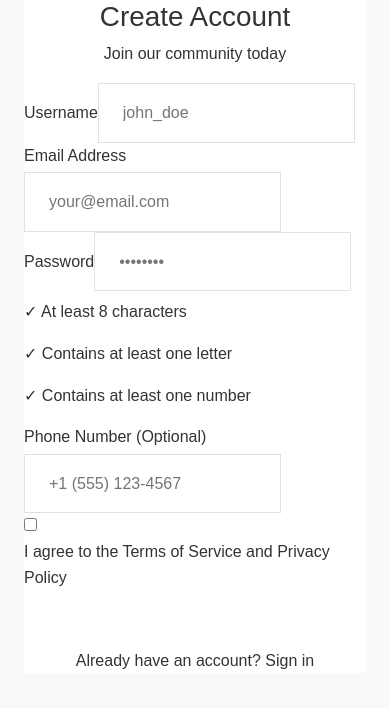
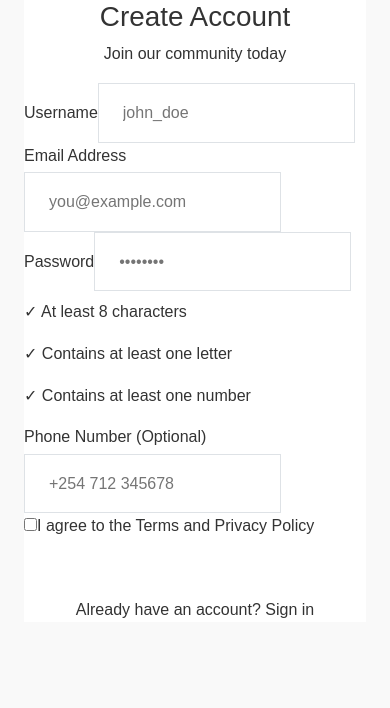
Before and after one commit to Opiii16/Prosper, a React (Create React App) app: page /signup in a window 390 px wide. Shown: the top 708 px of the page. Built offline with nearby package versions, Linux system fonts and the light colour scheme.

Commit message:
Update Signup.jsx

```diff
--- a/src/components/Signup.jsx
+++ b/src/components/Signup.jsx
@@ -40,7 +40,12 @@
     setSuccess('');
 
     try {
-      const response = await axios.post('https://prosperv21.pythonanywhere.com/api/signup', formData);
+      const response = await axios.post('https://prosperv21.pythonanywhere.com/api/signup', {
+        username: formData.username,
+        email: formData.email,
+        password: formData.password,
+        phone: formData.phone
+      });
 
       setSuccess('Account created successfully! Redirecting...');
       setFormData({
@@ -53,7 +58,7 @@
       if (response.data.token) {
         localStorage.setItem('token', response.data.token);
         setTimeout(() => {
-          window.location.href = '/'; // ✅ Redirect to homepage
+          window.location.href = '/'; // redirect to homepage
         }, 2000);
       }
     } catch (err) {
@@ -76,26 +81,29 @@
 
   return (
     <div className="min-h-screen bg-gradient-to-br from-blue-100 to-indigo-200 flex items-center justify-center px-4">
-      <div className="w-full max-w-lg bg-white shadow-2xl rounded-2xl p-8 sm:p-10">
+      <div className="bg-white rounded-2xl shadow-2xl w-full max-w-md p-8 sm:p-10">
         <div className="text-center mb-8">
           <h1 className="text-3xl font-bold text-gray-900 mb-2">Create Account</h1>
           <p className="text-gray-600">Join our community today</p>
         </div>
 
+        {/* Status Messages */}
         {error && (
-          <div className="mb-6 p-4 bg-red-50 text-red-700 rounded-lg border border-red-200">
+          <div className="mb-6 p-4 bg-red-100 text-red-700 rounded-lg border border-red-300">
             {error}
           </div>
         )}
         {success && (
-          <div className="mb-6 p-4 bg-green-50 text-green-700 rounded-lg border border-green-200">
+          <div className="mb-6 p-4 bg-green-100 text-green-700 rounded-lg border border-green-300">
             {success}
           </div>
         )}
 
         <form onSubmit={handleSubmit} className="space-y-5">
           <div>
-            <label htmlFor="username" className="block text-sm font-medium text-gray-700 mb-1">Username</label>
+            <label htmlFor="username" className="block text-sm font-medium text-gray-700 mb-1">
+              Username
+            </label>
             <input
               id="username"
               name="username"
@@ -103,13 +111,15 @@
               required
               value={formData.username}
               onChange={handleChange}
-              className="w-full px-4 py-3 rounded-lg border border-gray-300 focus:ring-2 focus:ring-indigo-500 focus:border-indigo-500 transition"
+              className="w-full px-4 py-3 rounded-lg border border-gray-300 focus:ring-2 focus:ring-indigo-500 focus:border-indigo-500"
               placeholder="john_doe"
             />
           </div>
 
           <div>
-            <label htmlFor="email" className="block text-sm font-medium text-gray-700 mb-1">Email Address</label>
+            <label htmlFor="email" className="block text-sm font-medium text-gray-700 mb-1">
+              Email Address
+            </label>
             <input
               id="email"
               name="email"
@@ -117,13 +127,15 @@
               required
               value={formData.email}
               onChange={handleChange}
-              className="w-full px-4 py-3 rounded-lg border border-gray-300 focus:ring-2 focus:ring-indigo-500 focus:border-indigo-500 transition"
-              placeholder="your@email.com"
+              className="w-full px-4 py-3 rounded-lg border border-gray-300 focus:ring-2 focus:ring-indigo-500 focus:border-indigo-500"
+              placeholder="you@example.com"
             />
           </div>
 
           <div>
-            <label htmlFor="password" className="block text-sm font-medium text-gray-700 mb-1">Password</label>
+            <label htmlFor="password" className="block text-sm font-medium text-gray-700 mb-1">
+              Password
+            </label>
             <input
               id="password"
               name="password"
@@ -131,26 +143,34 @@
               required
               value={formData.password}
               onChange={handleChange}
-              className="w-full px-4 py-3 rounded-lg border border-gray-300 focus:ring-2 focus:ring-indigo-500 focus:border-indigo-500 transition"
+              className="w-full px-4 py-3 rounded-lg border border-gray-300 focus:ring-2 focus:ring-indigo-500 focus:border-indigo-500"
               placeholder="••••••••"
             />
-            <div className="mt-2 space-y-1">
-              <p className={`text-xs ${passwordCriteria.length ? 'text-green-600' : 'text-gray-500'}`}>✓ At least 8 characters</p>
-              <p className={`text-xs ${passwordCriteria.letter ? 'text-green-600' : 'text-gray-500'}`}>✓ Contains at least one letter</p>
-              <p className={`text-xs ${passwordCriteria.number ? 'text-green-600' : 'text-gray-500'}`}>✓ Contains at least one number</p>
+            <div className="mt-2 space-y-1 text-xs">
+              <p className={`${passwordCriteria.length ? 'text-green-600' : 'text-gray-500'}`}>
+                ✓ At least 8 characters
+              </p>
+              <p className={`${passwordCriteria.letter ? 'text-green-600' : 'text-gray-500'}`}>
+                ✓ Contains at least one letter
+              </p>
+              <p className={`${passwordCriteria.number ? 'text-green-600' : 'text-gray-500'}`}>
+                ✓ Contains at least one number
+              </p>
             </div>
           </div>
 
           <div>
-            <label htmlFor="phone" className="block text-sm font-medium text-gray-700 mb-1">Phone Number (Optional)</label>
+            <label htmlFor="phone" className="block text-sm font-medium text-gray-700 mb-1">
+              Phone Number (Optional)
+            </label>
             <input
               id="phone"
               name="phone"
               type="tel"
               value={formData.phone}
               onChange={handleChange}
-              className="w-full px-4 py-3 rounded-lg border border-gray-300 focus:ring-2 focus:ring-indigo-500 focus:border-indigo-500 transition"
-              placeholder="+1 (555) 123-4567"
+              className="w-full px-4 py-3 rounded-lg border border-gray-300 focus:ring-2 focus:ring-indigo-500 focus:border-indigo-500"
+              placeholder="+254 712 345678"
             />
           </div>
 
@@ -163,14 +183,20 @@
               className="h-4 w-4 text-indigo-600 focus:ring-indigo-500 border-gray-300 rounded"
             />
             <label htmlFor="terms" className="ml-2 block text-sm text-gray-700">
-              I agree to the <a href="#" className="text-indigo-600 hover:underline">Terms of Service</a> and <a href="#" className="text-indigo-600 hover:underline">Privacy Policy</a>
+              I agree to the{' '}
+              <a href="#" className="text-indigo-600 hover:underline">Terms</a> and{' '}
+              <a href="#" className="text-indigo-600 hover:underline">Privacy Policy</a>
             </label>
           </div>
 
           <button
             type="submit"
             disabled={loading || !isFormValid()}
-            className={`w-full py-3 px-4 rounded-lg font-medium text-white transition ${loading || !isFormValid() ? 'bg-indigo-400 cursor-not-allowed' : 'bg-indigo-600 hover:bg-indigo-700'}`}
+            className={`w-full py-3 px-4 rounded-lg font-medium text-white transition ${
+              loading || !isFormValid()
+                ? 'bg-indigo-400 cursor-not-allowed'
+                : 'bg-indigo-600 hover:bg-indigo-700'
+            }`}
           >
             {loading ? (
               <span className="flex items-center justify-center">
@@ -185,12 +211,10 @@
         </form>
 
         <div className="mt-6 text-center text-sm text-gray-600">
-          <p>
-            Already have an account?{' '}
-            <a href="/signin" className="font-medium text-indigo-600 hover:text-indigo-500">
-              Sign in
-            </a>
-          </p>
+          Already have an account?{' '}
+          <a href="/signin" className="font-medium text-indigo-600 hover:text-indigo-500">
+            Sign in
+          </a>
         </div>
       </div>
     </div>
```
